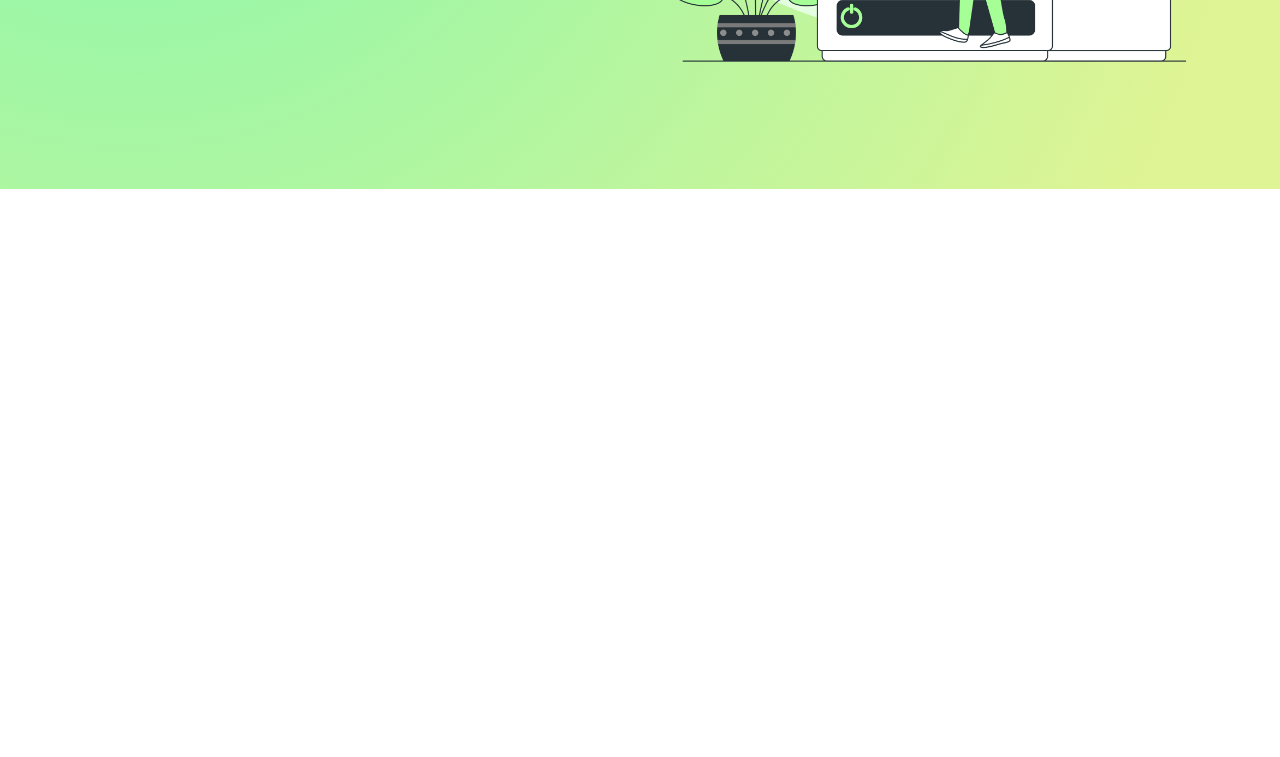
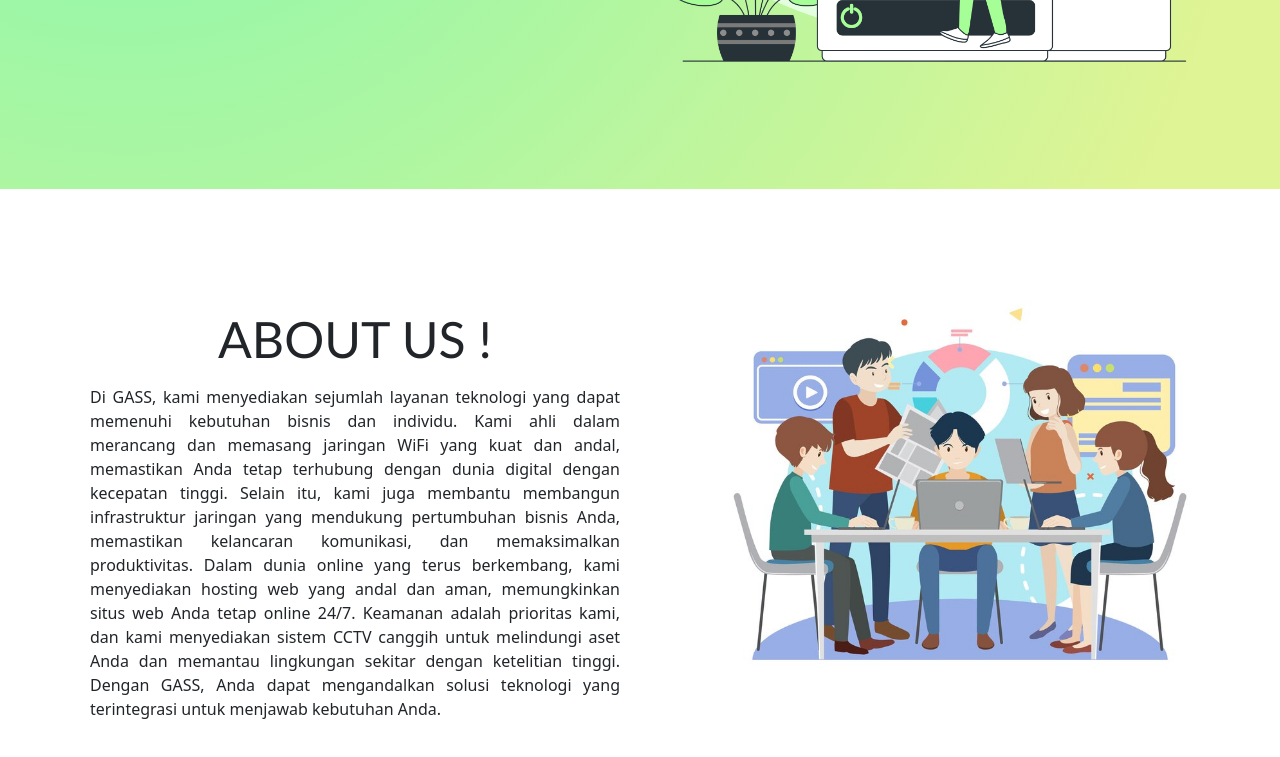
Before and after one commit to SyifaShintawati/GassProject, a plain HTML site: page index.html in a window 1280 px wide. Shown: the part 537-1294 px from the top of the page. Drawn offline with nearby package versions, Linux system fonts and the light colour scheme.

Commit message:
update azri/aboutus

```diff
--- a/assets/css/style.css
+++ b/assets/css/style.css
@@ -47,3 +47,26 @@ table{
     background: radial-gradient(circle at 10% 20%, rgb(128, 248, 174) 0%, rgb(223, 244, 148) 90%);
     color: #fff;
 }
+
+/* section About Us */
+
+.test1{
+    margin-top: 120px;
+
+}
+
+.h1-aboutus{
+    font-family: 'Gill Sans', 'Gill Sans MT', Calibri, 'Trebuchet MS', sans-serif;
+    font-size: 50px;
+}
+
+.test2{
+    width: 500px;
+    margin-left: 70px;
+    margin-top: 110px;
+}
+
+.p2{
+    text-align: justify;
+    padding: 8px;
+}
--- a/index.html
+++ b/index.html
@@ -9,13 +9,13 @@
   <link href="https://cdn.jsdelivr.net/npm/bootstrap@5.2.3/dist/css/bootstrap.min.css" rel="stylesheet"
     integrity="sha384-rbsA2VBKQhggwzxH7pPCaAqO46MgnOM80zW1RWuH61DGLwZJEdK2Kadq2F9CUG65" crossorigin="anonymous">
 
-  <link rel="stylesheet" href="assets/css/style.css" />
+  <link rel="stylesheet" href="/GassProject/assets/css/style.css" />
 </head>
 
 <body>
   <nav class="navbar sticky-top navbar-expand-lg bg-light" id="navbar">
     <div class="container">
-      <img src="/assets/img/home/icon.png" width="60px">
+      <img src="/GassProject/assets/img/home/icon.png" width="60px">
       <button class="navbar-toggler" type="button" data-bs-toggle="collapse" data-bs-target="#navbarSupportedContent"
         aria-controls="navbarSupportedContent" aria-expanded="false" aria-label="Toggle navigation">
         <span class="navbar-toggler-icon"></span>
@@ -64,7 +64,7 @@
         </div>
         <div class="col">
           <div class="box-header">
-            <img src="/assets/img/home/banner.png" class="img-home">
+            <img src="/GassProject/assets/img/home/banner.png" class="img-home">
           </div>
         </div>
       </div>
@@ -72,11 +72,22 @@
 
   <!-- about us -->
   <section id="aboutUs">
-    <div class="container-fluid">
-      <div class="box-header">
+    <div class="container">
+      <div class="row">
 
+        <div class="col test1 text-center" >
+          <h1 class="h1-aboutus">ABOUT US !</h1>
+          <p class="p2">
+            Di GASS, kami menyediakan sejumlah layanan teknologi yang dapat memenuhi kebutuhan bisnis dan individu.
+            Kami ahli dalam merancang dan memasang jaringan WiFi yang kuat dan andal, memastikan Anda tetap terhubung dengan
+            dunia digital dengan kecepatan tinggi. Selain itu, kami juga membantu membangun infrastruktur jaringan yang mendukung pertumbuhan bisnis Anda,
+            memastikan kelancaran komunikasi, dan memaksimalkan produktivitas. Dalam dunia online yang terus berkembang, kami menyediakan hosting web yang andal dan aman, memungkinkan situs web Anda tetap online 24/7. Keamanan adalah prioritas kami, dan kami menyediakan sistem CCTV canggih untuk melindungi aset Anda dan memantau lingkungan sekitar dengan ketelitian tinggi. Dengan GASS, Anda dapat mengandalkan solusi teknologi yang terintegrasi untuk menjawab kebutuhan Anda.
+          </p>
+        </div>
+        <div class="col-md-6 test2">
+          <img src="/GassProject/assets/img/aboutUs/gasscmpy.jpg" class="card-img-top" alt="...">
+        </div>
       </div>
-
     </div>
   </section>
 
@@ -131,7 +142,7 @@
   <script src="https://cdn.jsdelivr.net/npm/bootstrap@5.2.3/dist/js/bootstrap.bundle.min.js"
     integrity="sha384-kenU1KFdBIe4zVF0s0G1M5b4hcpxyD9F7jL+jjXkk+Q2h455rYXK/7HAuoJl+0I4"
     crossorigin="anonymous"></script>
-  <javascript src="/assets/js/script.js"></javascript>
+  <javascript src="../assets/js/script.js"></javascript>
 
   <script>
     function order(fitur, price) {
```
Also changed, not shown: assets/img/aboutUs/gasscmpy.jpg (added).
